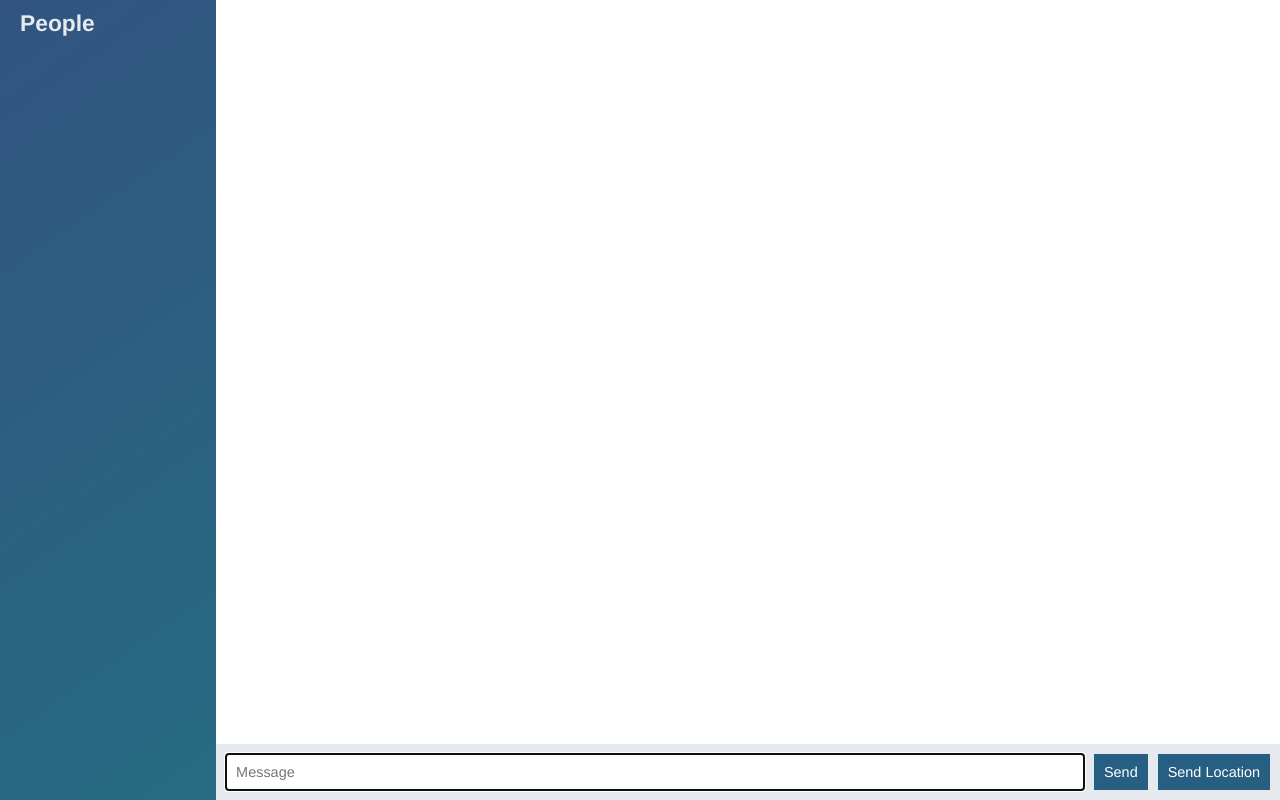
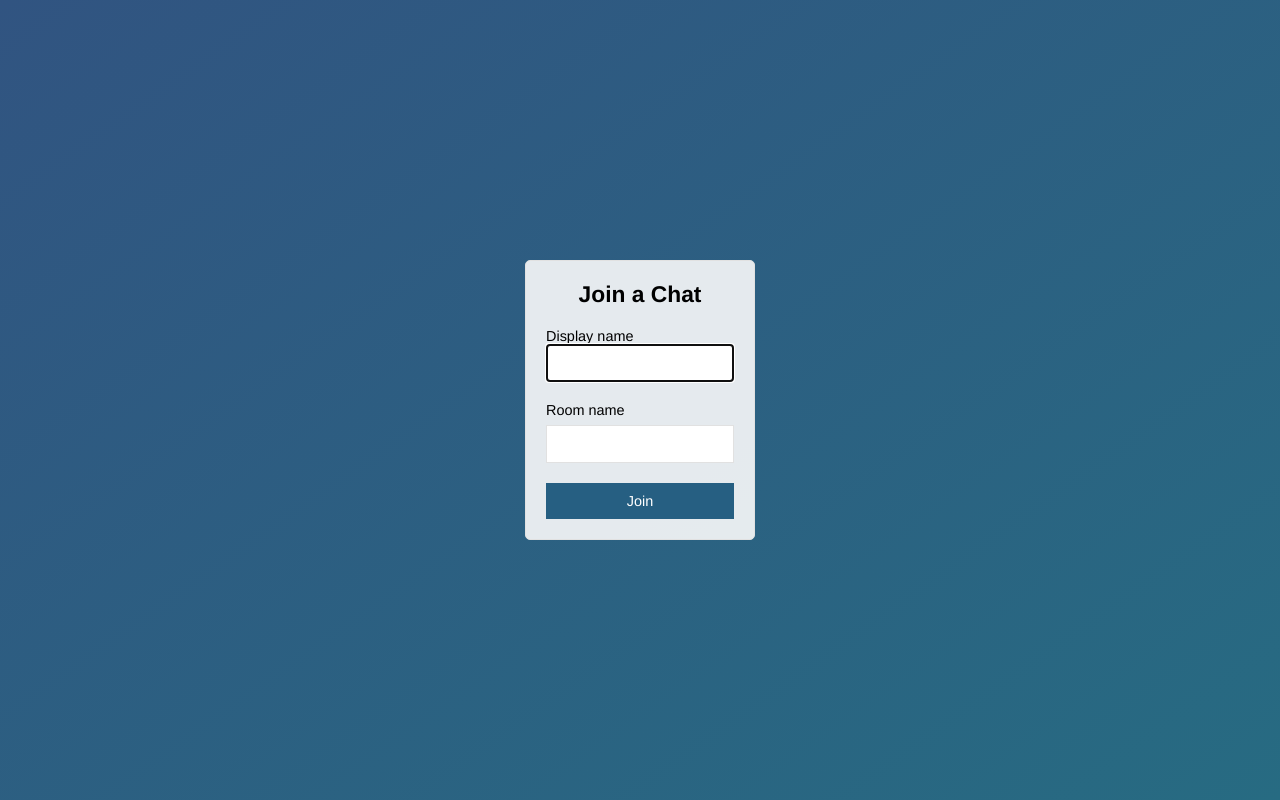
Before and after one commit to saanghyuk/node-chat-app, a website: page public/index.html in a window 1280 px wide. Drawn offline with nearby package versions, Linux system fonts and the light colour scheme; no server answers.

Commit message:
Add join page that submits to chat.html

```diff
--- a/public/index.html
+++ b/public/index.html
@@ -2,57 +2,29 @@
 <html lang="en">
 <head>
     <meta charset="UTF-8">
-    <title>Title</title>
+    <title>Join | ChatApp</title>
+    <meta name="viewport" content="width=device-width, initial-scale=1, user-scalable=no">
     <link rel="stylesheet" href="/css/styles.css">
 </head>
-<body class ="chat">
-
-    <div class="chat__sidebar">
-        <h3>People</h3>
-        <div id="users"></div>
-    </div>
-    <div class="chat__main">
-        <ol id="messages" class="chat__messages"></ol>
-
-        <div class="chat__footer">
-            <form id="message-form">
-                <input name="message" type="text" placeholder="Message" autofocus autocomplete="off" />
-                <button>Send</button>
-            </form>
-
-            <button id="send-location">Send Location</button>
-        </div>
-
+<body class="centered-form">
+    <div class="centered-form__form">
+        <form action="/chat.html">
+            <div class="form-field">
+                <h3>Join a Chat</h3>
+            </div>
+            <div class="form-field">
+               <lable>Display name</lable>
+                <input type="text" name="name" autofocus />
+            </div>
+            <div class="form-field">
+                <label>Room name</label>
+                <input type="text" name="room" />
+            </div>
+            <div class="form-field">
+                <button>Join</button>
+            </div>
+        </form>
     </div>
 
-    <script id="message-template" type="text/template">
-        <li class="message">
-        <div class="message__title">
-            <h4>{{from}}</h4>
-            <span>{{createdAt}}</span>
-        </div>
-        <div class="message__body">
-            <p>{{text}}</p>
-        </div>
-        </li>
-    </script>
-
-    <script id="location-message-template" type="text/template">
-        <li class="message">
-        <div class="message__title">
-            <h4>{{from}}</h4>
-            <span>{{createdAt}}</span>
-        </div>
-        <div class="message__body">
-            <a href="{{url}}" target="_blank">My current location</a>
-        </div>
-        </li>
-    </script>
-
-    <script src="/socket.io/socket.io.js"></script>
-    <script src="/js/libs/jquery-3.2.1.min.js"></script>
-    <script src="/js/index.js"></script>
-    <script src="/js/libs/moment.js"></script>
-    <script src="/js/libs/mustache.js"></script>
 </body>
 </html>
```
Also changed, not shown: public/chat.html (added, +59 -0 lines), public/js/chat.js (renamed from public/js/index.js).
